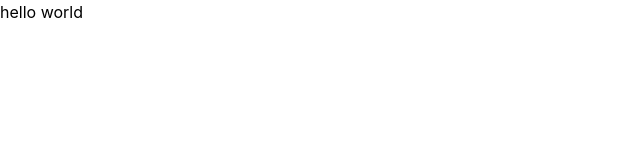
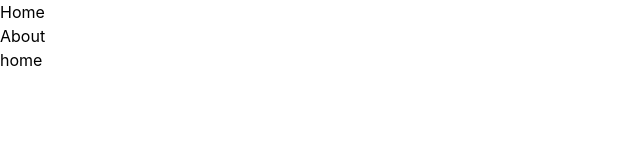
Before and after one commit to masvelio/commonwealth, a React (Vite) app in the folder client/: page / in a window 1280 px wide. Shown: the top 160 px of the page, without its empty margins (0-640 px from the left). Built offline with nearby package versions, Linux system fonts and the light colour scheme.

Commit message:
feat: Router and layout setup

```diff
--- a/client/src/App.tsx
+++ b/client/src/App.tsx
@@ -1,5 +1,19 @@
+import React from "react";
+import { Routes, Route } from "react-router-dom";
+
+import Layout from "./components/Layout";
+import NotFound from "./components/NotFound";
+
 const App = () => {
-  return <div>hello world</div>;
+  return (
+    <Routes>
+      <Route path="/" element={<Layout />}>
+        <Route index element={<div>home</div>} />
+        <Route path="about" element={<div>about</div>} />
+        <Route path="*" element={<NotFound />} />
+      </Route>
+    </Routes>
+  );
 };
 
 export default App;
--- /dev/null
+++ b/client/src/components/Layout.tsx
@@ -0,0 +1,23 @@
+import React from "react";
+import { Link, Outlet } from "react-router-dom";
+
+const Layout = () => {
+  return (
+    <div>
+      <nav>
+        <ul>
+          <li>
+            <Link to="/">Home</Link>
+          </li>
+          <li>
+            <Link to="/about">About</Link>
+          </li>
+        </ul>
+      </nav>
+
+      <Outlet />
+    </div>
+  );
+};
+
+export default Layout;
--- /dev/null
+++ b/client/src/components/NotFound.tsx
@@ -0,0 +1,15 @@
+import React from "react";
+import { Link } from "react-router-dom";
+
+const NotFound = () => {
+  return (
+    <div>
+      <h2>Nothing to see here!</h2>
+      <p>
+        <Link to="/">Go to the home page</Link>
+      </p>
+    </div>
+  );
+};
+
+export default NotFound;
--- a/client/src/main.tsx
+++ b/client/src/main.tsx
@@ -1,13 +1,15 @@
-import './index.css';
+import ReactDOM from "react-dom/client";
+import React from "react";
+import { BrowserRouter } from "react-router-dom";
 
-import React from 'react';
-import ReactDOM from 'react-dom';
+import App from "./App";
 
-import App from './App';
+import "./index.css";
 
-ReactDOM.render(
+ReactDOM.createRoot(document.getElementById("root")!).render(
   <React.StrictMode>
-    <App />
-  </React.StrictMode>,
-  document.getElementById('root'),
+    <BrowserRouter>
+      <App />
+    </BrowserRouter>
+  </React.StrictMode>
 );
```
Also changed, not shown: client/package.json (+4 -3 lines), 1 other file (tests, documents, lock files or other folders).
